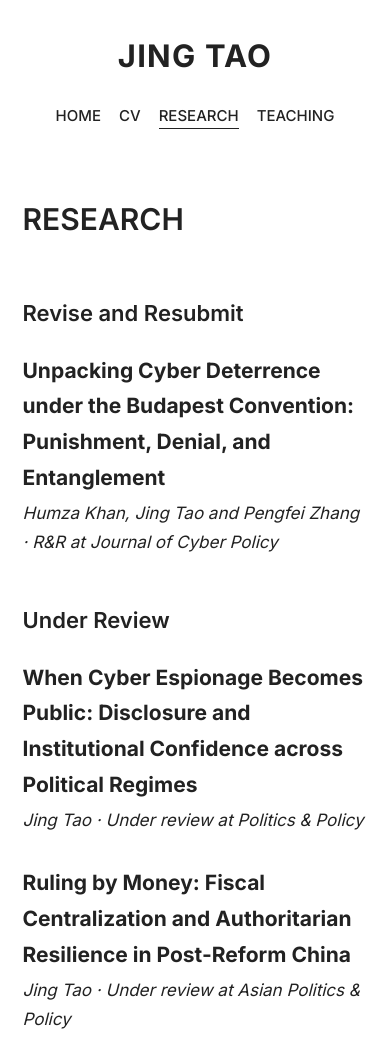
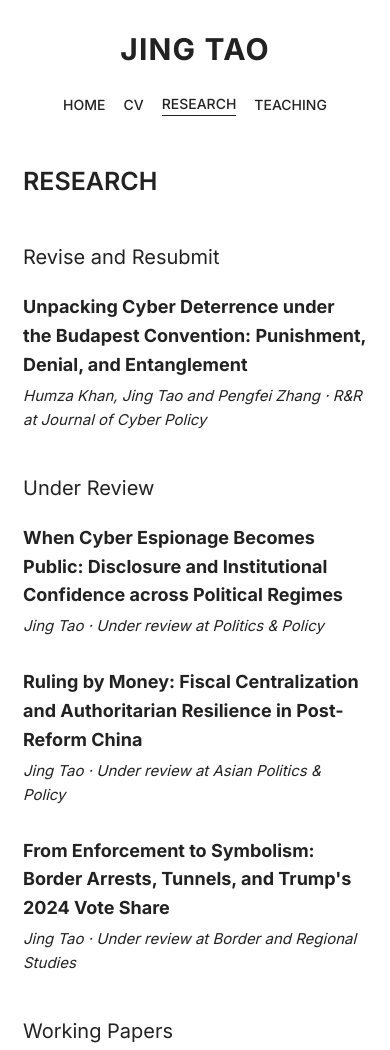
Before and after one commit to JingUSA/JingUSA.github.io, a plain HTML site: page research.html in a window 390 px wide. Shown: the top 1050 px of the page. Drawn offline with Linux system fonts and the light colour scheme.

Commit message:
Update research.html

```diff
--- a/research.html
+++ b/research.html
@@ -4,7 +4,6 @@
 
 <head>
     <meta charset="UTF-8">
-
     <meta name="viewport"
           content="width=device-width, initial-scale=1.0">
 
@@ -24,9 +23,7 @@
 
     <style>
 
-        /* ==============================
-           GENERAL
-        ============================== */
+        /* GENERAL */
 
         * {
             box-sizing: border-box;
@@ -36,25 +33,19 @@
             margin: 0;
             background: #ffffff;
             color: #222222;
-
-            font-family:
-                'Inter', Arial, Helvetica, sans-serif;
-
+            font-family: 'Inter', Arial, Helvetica, sans-serif;
             font-weight: 400;
-            line-height: 1.7;
+            line-height: 1.6;
         }
 
 
-        /* ==============================
-           HEADER
-        ============================== */
+        /* HEADER - SAME AS HOME */
 
         .header {
             width: 90%;
-            max-width: 1380px;
-
+            max-width: 1280px;
             margin: 0 auto;
-            padding-top: 48px;
+            padding-top: 30px;
 
             display: flex;
             justify-content: space-between;
@@ -62,7 +53,7 @@
         }
 
         .name {
-            font-size: 36px;
+            font-size: 32px;
             font-weight: 700;
             letter-spacing: 1.2px;
             white-space: nowrap;
@@ -70,15 +61,14 @@
 
         .nav {
             display: flex;
-            gap: 30px;
+            gap: 28px;
             align-items: center;
         }
 
         .nav a {
             color: #222222;
             text-decoration: none;
-
-            font-size: 17px;
+            font-size: 15px;
             font-weight: 500;
         }
 
@@ -88,58 +78,52 @@
         }
 
 
-        /* ==============================
-           MAIN CONTENT
-        ============================== */
+        /* MAIN CONTENT - SAME WIDTH AS HOME */
 
         .content {
             width: 88%;
-            max-width: 1200px;
-
-            margin: 100px auto;
+            max-width: 1180px;
+            margin: 60px auto 60px auto;
         }
 
         h1 {
-            font-size: 30px;
+            font-size: 28px;
             font-weight: 600;
-
-            margin-bottom: 50px;
+            margin-top: 0;
+            margin-bottom: 40px;
         }
 
+        /* SECTION HEADINGS - NOT BOLD */
+
         h2 {
-            font-size: 22px;
-            font-weight: 600;
-
-            margin-top: 45px;
+            font-size: 21px;
+            font-weight: 400;
+            margin-top: 40px;
             margin-bottom: 20px;
         }
 
 
-        /* ==============================
-           RESEARCH PAPERS
-        ============================== */
+        /* RESEARCH PAPERS */
 
         .paper {
             margin-bottom: 30px;
         }
 
         .paper-title {
-            font-size: 21px;
+            font-size: 19px;
             font-weight: 700;
         }
 
         .paper-meta {
-            font-size: 17px;
+            font-size: 16px;
             font-weight: 400;
             font-style: italic;
-
             margin-top: 4px;
         }
 
         .paper-desc {
-            font-size: 18px;
+            font-size: 17px;
             font-weight: 400;
-
             margin-top: 8px;
             max-width: 950px;
         }
@@ -149,23 +133,59 @@
         }
 
 
-        /* ==============================
-           MOBILE
-        ============================== */
+        /* BLUE LINKS - COMPUTATIONAL PROJECTS */
+
+        .paper-desc a {
+            color: #0066CC;
+            text-decoration: underline;
+        }
+
+        .paper-desc a:hover {
+            color: #004F9F;
+        }
+
+
+        /* LARGE DESKTOP - SAME AS HOME */
+
+        @media (min-width: 1600px) {
+
+            .header {
+                max-width: 1380px;
+            }
+
+            .content {
+                max-width: 1250px;
+            }
+        }
+
+
+        /* TABLET */
+
+        @media (max-width: 1100px) {
+
+            .header {
+                width: 92%;
+            }
+
+            .content {
+                width: 90%;
+            }
+        }
+
+
+        /* MOBILE */
 
         @media (max-width: 780px) {
 
             .header {
                 width: calc(100% - 40px);
-
                 flex-direction: column;
                 gap: 20px;
-
-                padding-top: 30px;
+                padding-top: 25px;
             }
 
             .name {
-                font-size: 31px;
+                font-size: 30px;
             }
 
             .nav {
@@ -175,25 +195,43 @@
             }
 
             .nav a {
+                font-size: 14px;
+            }
+
+            .content {
+                width: calc(100% - 46px);
+                margin-top: 45px;
+                margin-bottom: 50px;
+            }
+
+            h1 {
+                font-size: 25px;
+            }
+
+            h2 {
+                font-size: 20px;
+            }
+
+            .paper-title {
+                font-size: 18px;
+            }
+
+            .paper-meta {
                 font-size: 15px;
             }
 
-            .content {
-                width: calc(100% - 45px);
-                margin-top: 65px;
+            .paper-desc {
+                font-size: 16px;
             }
         }
 
     </style>
-
 </head>
 
 
 <body>
 
-    <!-- ==============================
-         HEADER
-    ============================== -->
+    <!-- HEADER -->
 
     <header class="header">
 
@@ -226,18 +264,14 @@
     </header>
 
 
-    <!-- ==============================
-         MAIN CONTENT
-    ============================== -->
+    <!-- MAIN CONTENT -->
 
     <main class="content">
 
         <h1>RESEARCH</h1>
 
 
-        <!-- ==============================
-             REVISE AND RESUBMIT
-        ============================== -->
+        <!-- REVISE AND RESUBMIT -->
 
         <h2>Revise and Resubmit</h2>
 
@@ -255,9 +289,7 @@
         </div>
 
 
-        <!-- ==============================
-             UNDER REVIEW
-        ============================== -->
+        <!-- UNDER REVIEW -->
 
         <h2>Under Review</h2>
 
@@ -300,12 +332,9 @@
         </div>
 
 
-        <!-- ==============================
-             WORKING PAPERS
-        ============================== -->
+        <!-- WORKING PAPERS -->
 
         <h2>Working Papers</h2>
-
 
         <div class="paper">
 
@@ -334,12 +363,9 @@
         </div>
 
 
-        <!-- ==============================
-             COMPUTATIONAL PROJECTS
-        ============================== -->
+        <!-- COMPUTATIONAL PROJECTS -->
 
         <h2>Computational Projects</h2>
-
 
         <div class="paper">
 
@@ -352,10 +378,10 @@
                 of state-sponsored cyber activity.
 
                 <a href="https://github.com/JingUSA/COID"
-                   target="_blank">
+                   target="_blank"
+                   rel="noopener noreferrer">
                     GitHub Repository
                 </a>
-
             </div>
 
         </div>
@@ -372,10 +398,10 @@
                 Interactive spatial-temporal visualization of state-linked cyber operations.
 
                 <a href="https://www.youtube.com/watch?v=7BMBoaasoTU"
-                   target="_blank">
+                   target="_blank"
+                   rel="noopener noreferrer">
                     Video Demo
                 </a>
-
             </div>
 
         </div>
```
